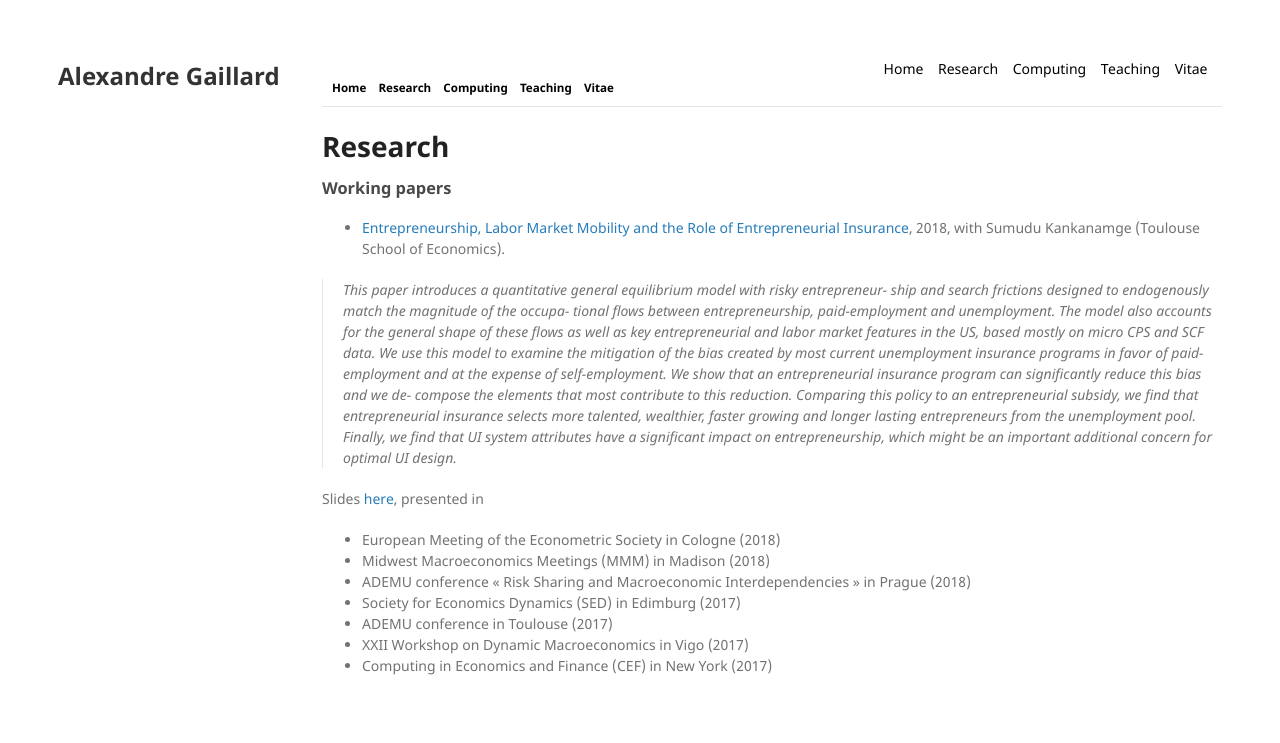
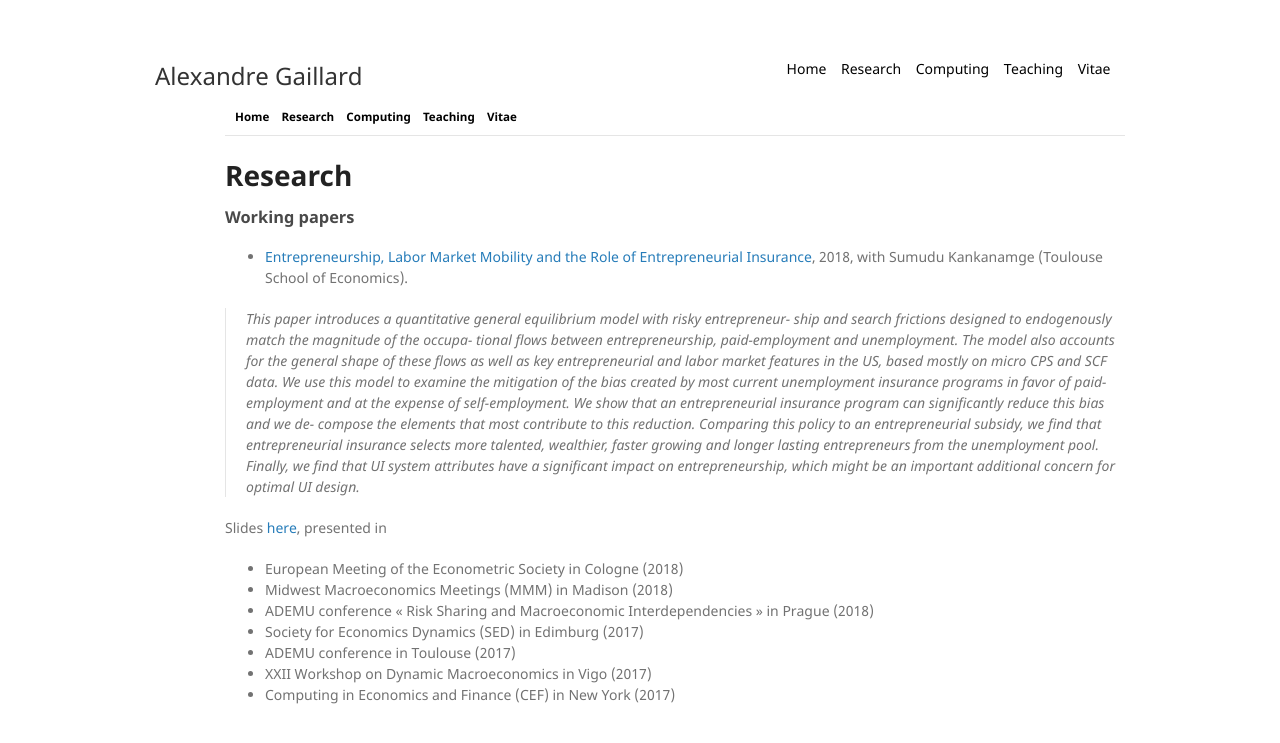
Before and after one commit to AGaillardTSE/AGaillardTSE.github.io, a Jekyll site: the page built from research.md, in a window 1280 px wide. Shown: the top 743 px of the page. Built offline with Jekyll 4.4.1, drawn with Linux system fonts in a browser that asks for light colours; our own code applies the rules of GitHub Pages for plain Markdown files.

Commit message:
Update page.html

```diff
--- a/_layouts/page.html
+++ b/_layouts/page.html
@@ -12,9 +12,9 @@
     <![endif]-->
   </head>
   <body>
-  <wrapper>
-<div style=" /* margin-top:-20px; */; /* background-color:#333; */; /* padding: 10px 10px 10px 10px; */; /* padding-left:10px; */; /* border-bottom:2px solid #333; */ width=100%;/* widt; padding-bottom: initial;om: 20px; */2;;/* padding-bottom: 2; *//* padding-bottom: 20; */; /* padding-bottom: 20p; */; /* padding-bottom: 20px; */">
-<div style=" float:left;font-size: 24px;padding-bottom: 10px;;font-size: 24px;color: #333;"><b>Alexandre Gaillard</b></div>
+  <div class="wrapper">
+<div style=" /* margin-top:-20px; */; /* background-color:#333; */; /* padding: 10px 10px 10px 10px; */; /* padding-left:10px; */; /* border-bottom:2px solid #333; */ width=100%;/* widt; padding-bottom: initial;om: 20px; */2;;/* padding-bottom: 2; *//* padding-bottom: 20; */; /* padding-bottom: 20p; */; padding-bottom: 20px;height: 30px;">
+<div style=" float:left;font-size: 24px;padding-bottom: 10px;;font-size: 24px;color: #333;">Alexandre Gaillard</div>
 <div style="float:right;">
   <a style="color: #000" href="./index.html">Home</a>&nbsp;&nbsp;&nbsp;&nbsp;<a style="color: #000" href="./research.html">Research</a>&nbsp;&nbsp;&nbsp;&nbsp;<a style="color: #000" href="./computing.html">Computing</a>&nbsp;&nbsp;&nbsp;&nbsp;<a style="color: #000" href="./teaching.html">Teaching</a>&nbsp;&nbsp;&nbsp;&nbsp;<a style="color: #000" href="./CV.pdf">Vitae</a>&nbsp;&nbsp;&nbsp;&nbsp;</div>
 </div>
@@ -24,7 +24,7 @@
       {{ content }}
 
       </section2>
-      </wrapper>
+      </div>
     <script src="{{ "/assets/js/scale.fix.js" | relative_url }}"></script>
     {% if site.google_analytics %}
     <script>
```
